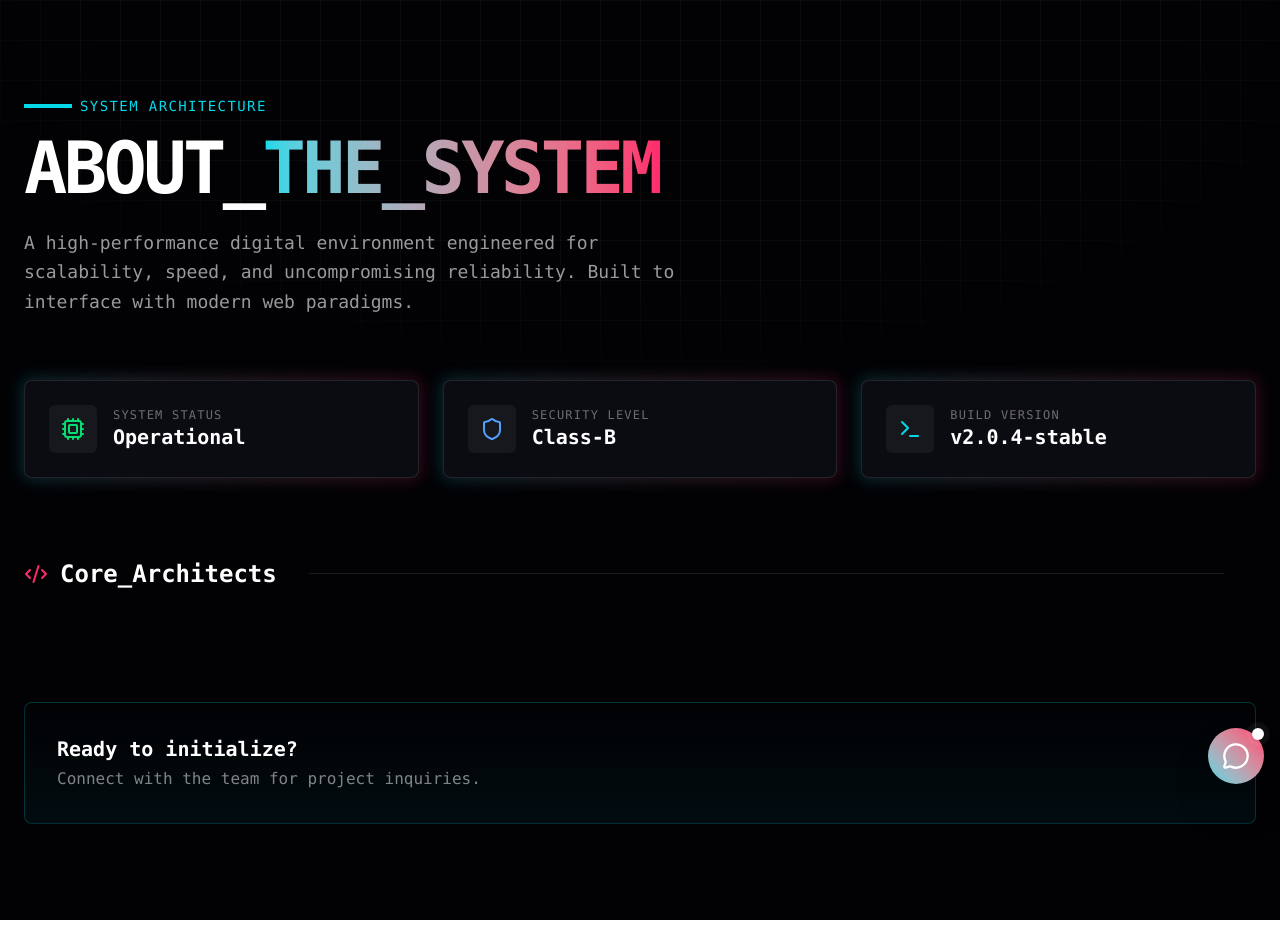
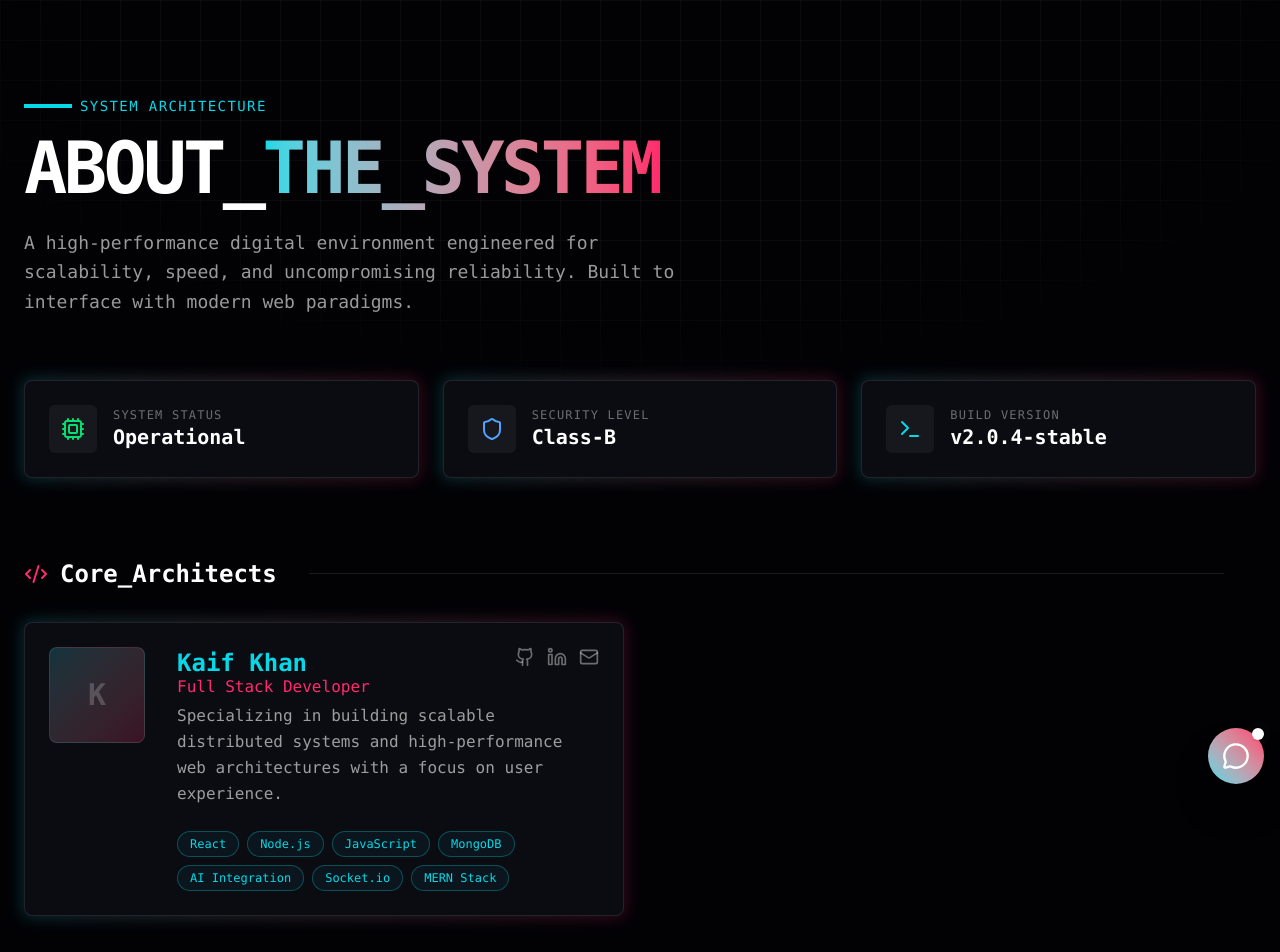
Before and after one commit to kaifkhan-coder/AIMS, a React (Vite) app: page /about in a window 1280 px wide. Shown: the top 952 px of the page. Before the commit the page ends 920 px from the top, so only its background shows below. Built offline with nearby package versions, Linux system fonts and the light colour scheme.

Commit message:
FINAL FIX: removed backend internal git

```diff
--- a/src/components/pages/About.jsx
+++ b/src/components/pages/About.jsx
@@ -3,13 +3,13 @@ import { motion } from 'framer-motion';
 import { Terminal, Cpu, Shield, Code2, Github, Linkedin, Mail, ExternalLink } from 'lucide-react';
 
 const team = [
-//   {
-//     name: "Kaif Khan",
-//     role: "Full Stack Developer",
-//     bio: "Specializing in building scalable distributed systems and high-performance web architectures with a focus on user experience.",
-//     skills: ["React", "Node.js", "JavaScript", "MongoDB", "AI Integration", "Socket.io", "MERN Stack"],
-//     social: { github: "https://github.com/kaifkhan-coder", linkedin: "https://linkedin.com/in/kaifkhan", email: "mailto:kaifkhancom551@gmail.com" }
-//   }
+  {
+    name: "Kaif Khan",
+    role: "Full Stack Developer",
+    bio: "Specializing in building scalable distributed systems and high-performance web architectures with a focus on user experience.",
+    skills: ["React", "Node.js", "JavaScript", "MongoDB", "AI Integration", "Socket.io", "MERN Stack"],
+    social: { github: "https://github.com/kaifkhan-coder", linkedin: "https://linkedin.com/in/kaifkhan", email: "mailto:kaifkhancom551@gmail.com" }
+  }
 ];
 
 const systemStats = [
```
